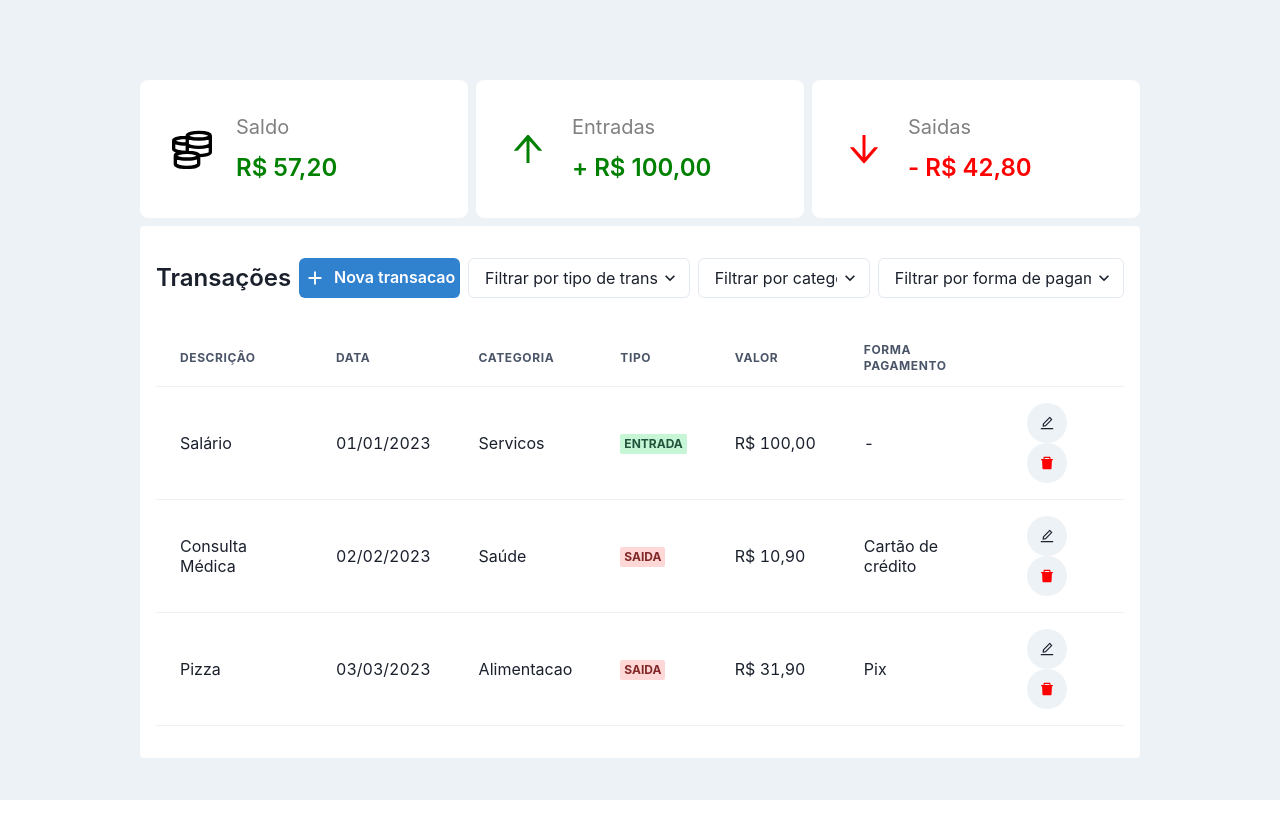
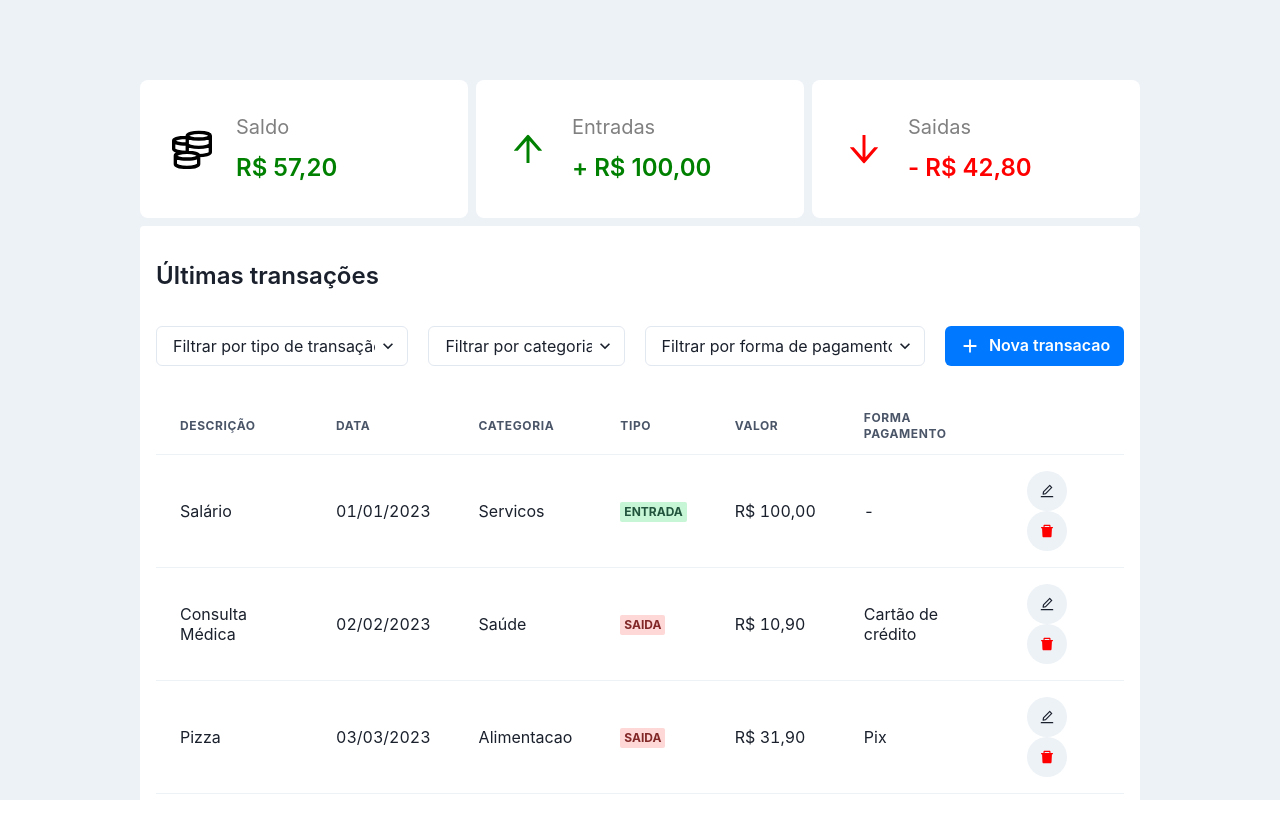
Before and after one commit to sergiopadlha/senfinanca, a Next.js app: page / in a window 1280 px wide. Before the commit the page ends 800 px from the top, so only its background shows below. Built offline with nearby package versions, Linux system fonts and the light colour scheme.

Commit message:
inserção do Alert

```diff
--- a/components/tabela/TransacoesFinanceirasTabela.tsx
+++ b/components/tabela/TransacoesFinanceirasTabela.tsx
@@ -1,6 +1,22 @@
 import React, { useEffect, useState } from 'react';
-import { Table, Thead, Tr, Th, Tbody, Td, IconButton, useDisclosure, Button, Badge, HStack, Text, VStack, Select } from '@chakra-ui/react'
-// import { FiEdit2 } from 'react-icons/fi'
+import {
+    Table,
+    Thead,
+    Tr,
+    Th,
+    Tbody,
+    Td,
+    IconButton,
+    useDisclosure,
+    Button,
+    Badge,
+    HStack,
+    Text,
+    VStack,
+    Select,
+    Alert,
+    AlertIcon,
+} from '@chakra-ui/react'
 import { RiAddFill } from 'react-icons/ri'
 import {AiOutlineEdit, AiFillDelete} from 'react-icons/ai'
 import { TransacoesFinanceiras, useTransacoesFinanceiras } from '../../context/TransacoesFinanceirasContext';
@@ -69,18 +85,10 @@ export default function TransacoesFinanceirasTabela() {
             spacing="8"
         >
             <HStack justifyContent="space-between" w="full">
-                <Text fontSize='2xl' fontWeight="semibold">Transações</Text>
+                <Text fontSize='2xl' fontWeight="semibold">Últimas transações</Text>
+            </HStack>
 
-                <HStack spacing="2">
-                    <Button
-                        onClick={adicionaTransacao}
-                        leftIcon={<RiAddFill size={22}/>}
-                        colorScheme='blue'
-                        variant='solid'
-                    >
-                        Nova transacao
-                    </Button>
-
+            <HStack spacing="5">
                 <Select
                     w="auto"
                     placeholder='Filtrar por tipo de transação'
@@ -112,9 +120,25 @@ export default function TransacoesFinanceirasTabela() {
                         <option key={formaPagamento} value={formaPagamento}>{formaPagamento}</option>
                     ))}
                 </Select>
-                </HStack>
+
+                <Button
+                    onClick={adicionaTransacao}
+                    leftIcon={<RiAddFill size={22}/>}
+                    colorScheme='messenger'
+                    variant='solid'
+                >
+                    Nova transacao
+                </Button>
             </HStack>
 
+            {transacoesFinanceiras.length === 0 &&
+                <Alert status='info'>
+                    <AlertIcon />
+                    Ainda não há transações financeiras cadastradas.
+                </Alert>
+            }
+
+            {transacoesFinanceirasList.length > 0 &&
                 <Table>
                     <Thead>
                         <Tr>
@@ -162,6 +186,7 @@ export default function TransacoesFinanceirasTabela() {
                         ))}
                     </Tbody>
                 </Table>
+            }
 
             <TransacaoFinanceiraModalUpdate
                 transacaoFinanceira={transacaoFinanceiraUpdate}
```
Lines whose indentation alone changed are shown as unchanged.
